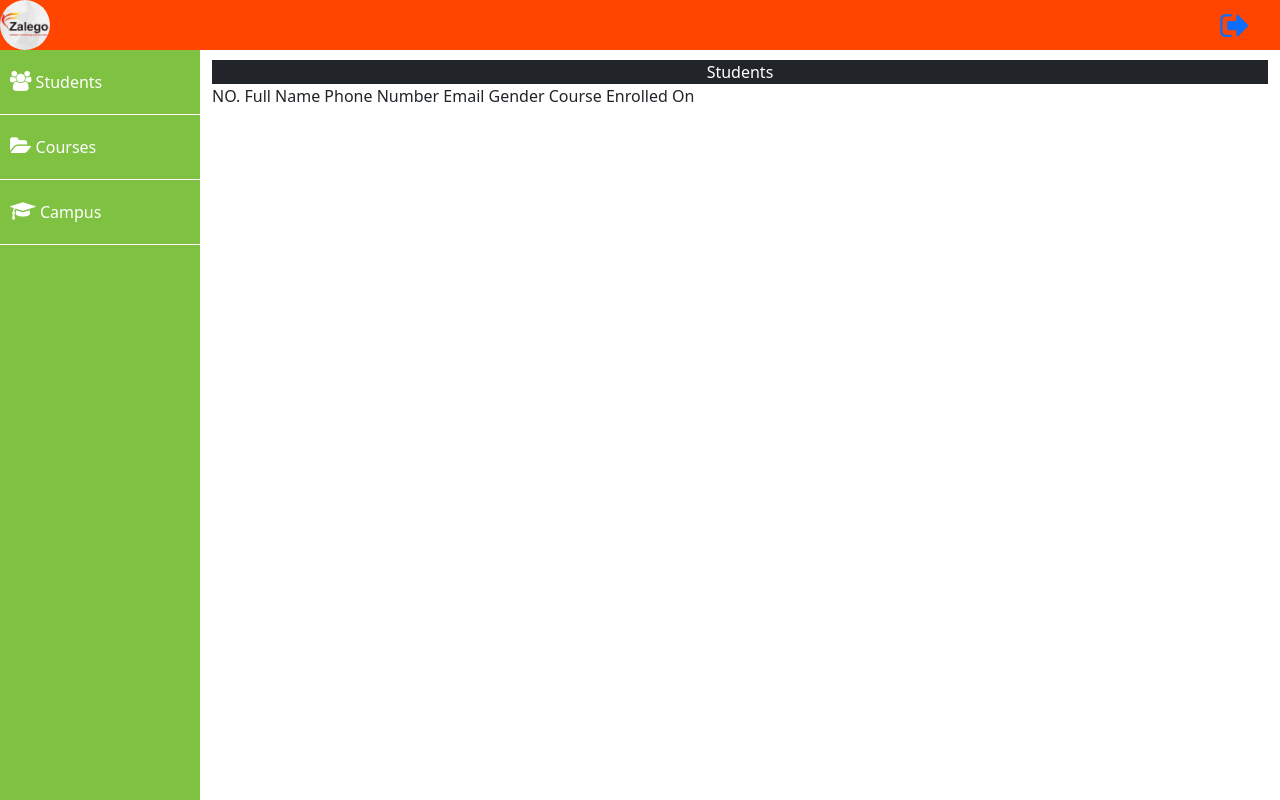
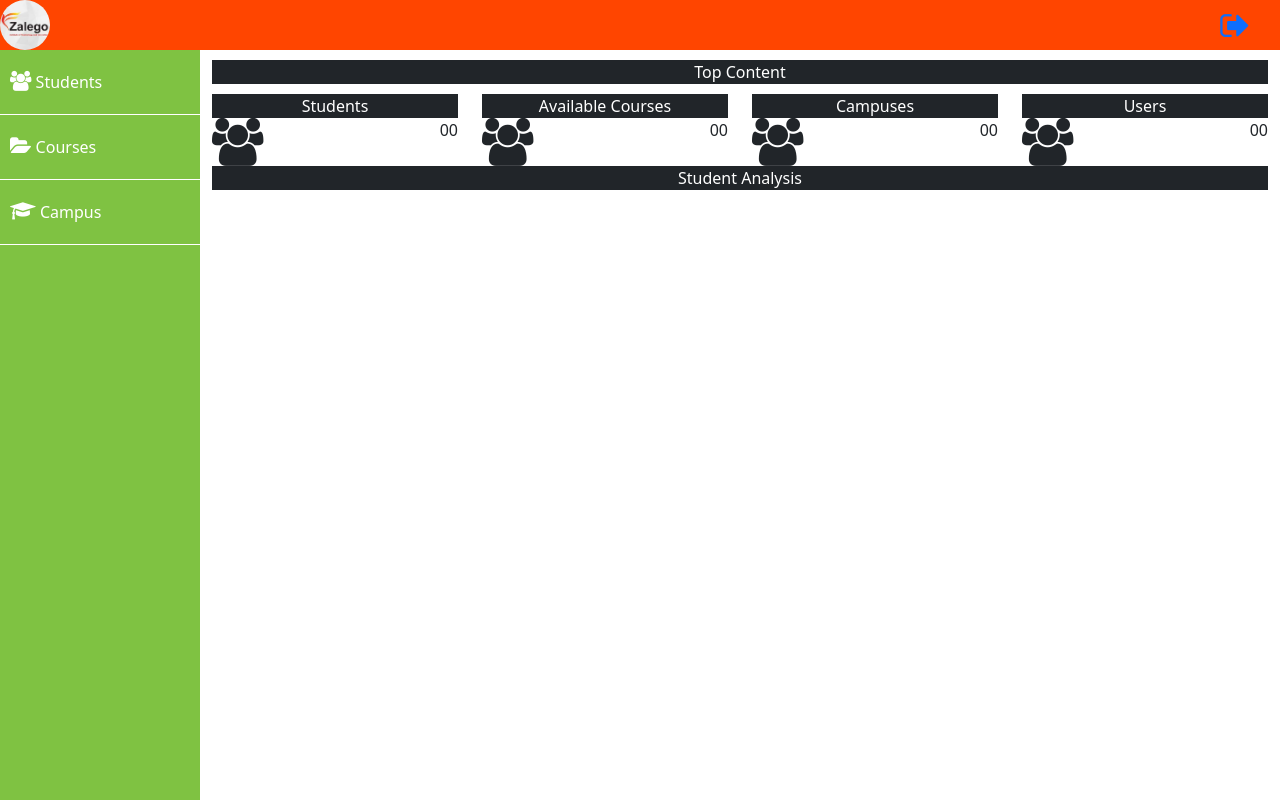
Before and after one commit to jacebate/adminDashboard, a PHP site: page / in a window 1280 px wide. Run offline with PHP 8.4, Linux system fonts and the light colour scheme.

Commit message:
added a new html syntax

```diff
--- a/displayUser.php
+++ b/displayUser.php
@@ -8,6 +8,9 @@
         require_once('includes/header.php');
         require_once('includes/sidebar.php');
 
+
+        require_once('connection.php');
+        $sql= mysqli_query($conn, "SELECT *FROM accounts");
     ?>
 </body>
 </html>
--- a/index.php
+++ b/index.php
@@ -18,27 +18,57 @@
             <div class="row">
                 <div class="col-sm-12">
                     <div class="card-header bg-dark text-white text-center">
+                        <span>Top Content</span>
+                    </div>
+                    <div class="card-body">
+
+                    </div>
+                    <div class="card-footer"></div>
+                </div>
+            </div>
+            <div class="row">
+                <div class="col-lg-3">
+                    <div class="card-header bg-dark text-white text-center">
                         <span>Students</span>
                     </div>
                     <div class="card-body">
-                        <div class="table table-striped-columns table-hover table-responsive">
-                            <thead>
-                                <tr>
-                                    <th>NO.</th>
-                                    <th>Full Name</th>
-                                    <th>Phone Number</th>
-                                    <th>Email</th>
-                                    <th>Gender</th>
-                                    <th>Course</th>
-                                    <th>Enrolled On</th>
-                                    <th></th>
-
-                                </tr>
-                            </thead>
-
-                        </div>
+                        <span><i class="fa fa-group fa-3x"></i></span>
+                        <span class="float-end">00</span>
                     </div>
                     <div class="card-footer"></div>
+                </div>
+                <div class="col-lg-3">
+                    <div class="card-header bg-dark text-white text-center">
+                        <span>Available Courses</span>
+                    </div>
+                    <div class="card-body"></div>
+                    <span><i class="fa fa-group fa-3x"></i></span>
+                        <span class="float-end">00</span>
+                    <div class="card-footer"></div>
+                </div>
+                <div class="col-lg-3">
+                    <div class="card-header bg-dark text-white text-center">
+                        <span>Campuses</span>
+                    </div>
+                    <div class="card-body"></div>
+                    <span><i class="fa fa-group fa-3x"></i></span>
+                        <span class="float-end">00</span>
+                    <div class="card-footer"></div>
+                </div>
+                <div class="col-lg-3">
+                    <div class="card-header bg-dark text-white text-center">
+                        <span>Users</span>
+                    </div>
+                    <div class="card-body"></div>
+                    <span><i class="fa fa-group fa-3x"></i></span>
+                        <span class="float-end">00</span>
+                    <div class="card-footer"></div>
+                 </div>
+
+                <div class="col-lg-12">
+                    <div class="card-header bg-dark text-white text-center">
+                        <span>Student Analysis</span>
+                    </div>
                 </div>
             </div>
 
```
Also changed, not shown: connection.php (+7 -7 lines), dummy.php (added, +9 -0 lines), students.php (+21 -10 lines), 1 other file.
